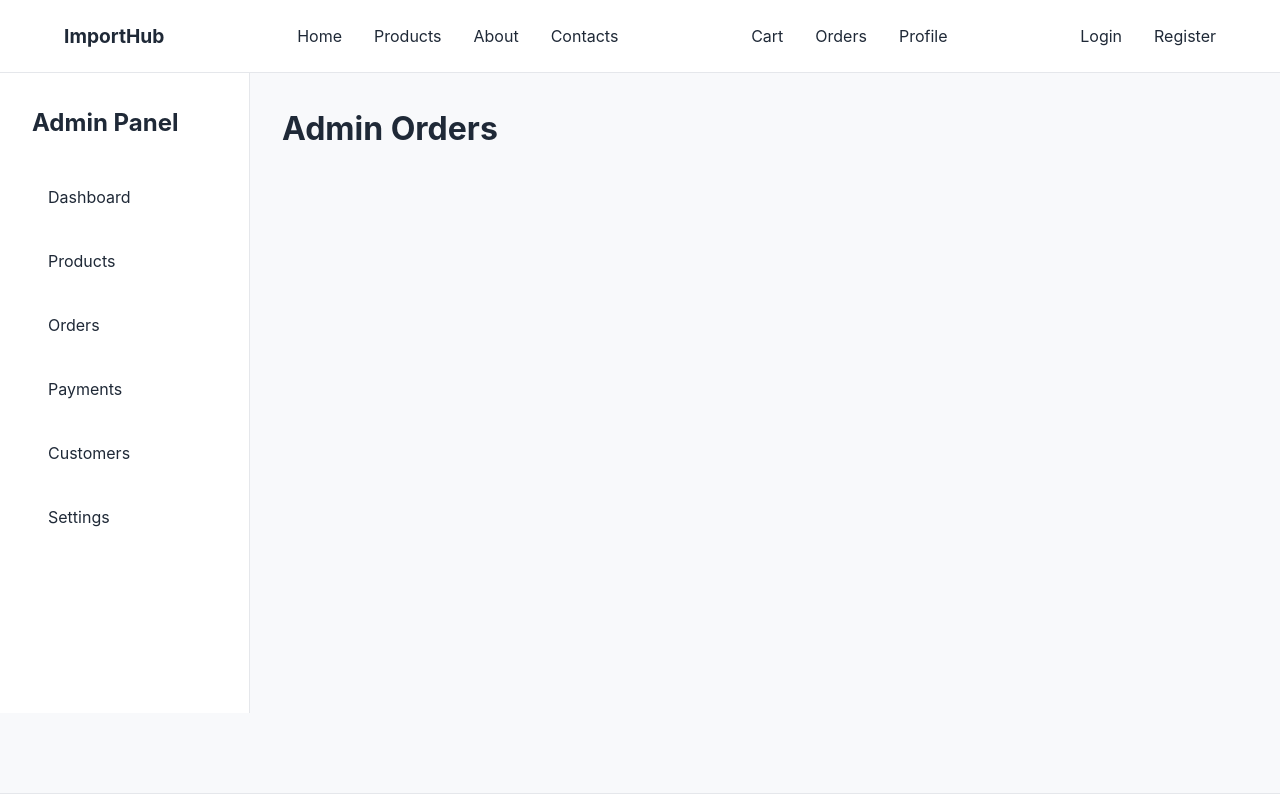
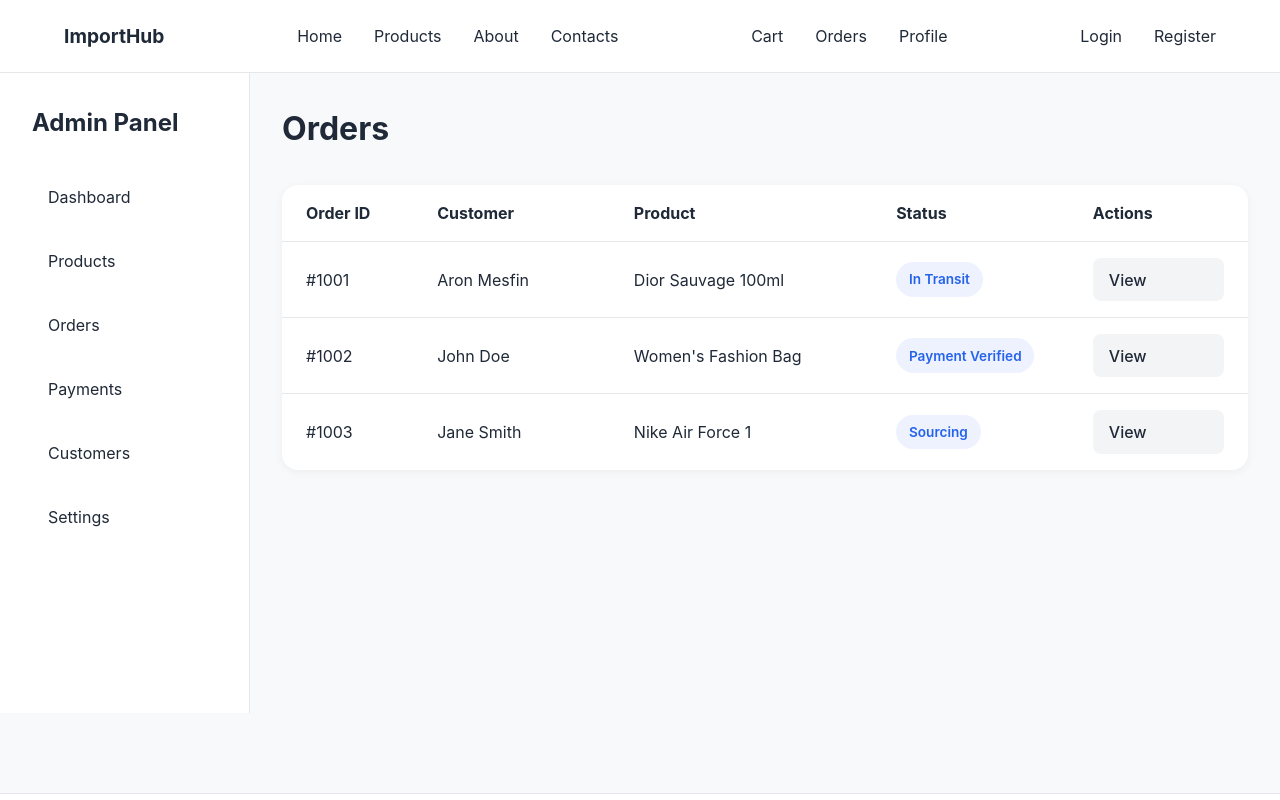
Before and after one commit to Prodaaron/e-commerce, a Next.js app in the folder import-platform/: page /admin/orders in a window 1280 px wide. Shown: the top 800 px of the page. Built offline with nearby package versions, Linux system fonts and the light colour scheme.

Commit message:
Order andproduct page (admin-side) build

```diff
--- a/import-platform/src/app/admin/orders/page.tsx
+++ b/import-platform/src/app/admin/orders/page.tsx
@@ -1,7 +1,69 @@
+import Link from "next/link";
+import "@/styles/admin.css";
+
 export default function AdminOrdersPage() {
+  const orders = [
+    {
+      id: "1001",
+      customer: "Aron Mesfin",
+      product: "Dior Sauvage 100ml",
+      status: "In Transit",
+    },
+    {
+      id: "1002",
+      customer: "John Doe",
+      product: "Women's Fashion Bag",
+      status: "Payment Verified",
+    },
+    {
+      id: "1003",
+      customer: "Jane Smith",
+      product: "Nike Air Force 1",
+      status: "Sourcing",
+    },
+  ];
+
   return (
-    <div>
-      <h1>Admin Orders</h1>
-    </div>
+    <>
+      <div className="admin-page-header">
+        <h1>Orders</h1>
+      </div>
+
+      <div className="admin-table">
+        <div className="admin-table-head admin-orders-grid">
+          <span>Order ID</span>
+          <span>Customer</span>
+          <span>Product</span>
+          <span>Status</span>
+          <span>Actions</span>
+        </div>
+
+        {orders.map((order) => (
+          <div
+            key={order.id}
+            className="admin-table-row admin-orders-grid"
+          >
+            <span>#{order.id}</span>
+
+            <span>{order.customer}</span>
+
+            <span>{order.product}</span>
+
+            <span>
+              <span className="status-badge">
+                {order.status}
+              </span>
+            </span>
+
+            <Link
+              href={`/admin/orders/${order.id}`}
+              className="admin-secondary-button"
+            >
+              View
+            </Link>
+          </div>
+        ))}
+      </div>
+    </>
   );
 }
--- a/import-platform/src/styles/admin.css
+++ b/import-platform/src/styles/admin.css
@@ -72,3 +72,148 @@
   font-size: 2rem;
   font-weight: 700;
 }
+
+.admin-page-header {
+  display: flex;
+
+  justify-content: space-between;
+
+  align-items: center;
+
+  margin-bottom: 2rem;
+}
+
+.admin-primary-button {
+  background: var(--primary);
+
+  color: white;
+
+  padding: 0.9rem 1.25rem;
+
+  border-radius: 10px;
+
+  font-weight: 600;
+}
+
+.admin-table {
+  background: white;
+
+  border-radius: 16px;
+
+  overflow: hidden;
+
+  box-shadow:
+    0 2px 10px rgba(0,0,0,0.05);
+}
+
+.admin-table-head,
+.admin-table-row {
+  display: grid;
+
+  grid-template-columns:
+    2fr
+    1fr
+    1fr
+    1fr;
+
+  padding: 1rem 1.5rem;
+
+  align-items: center;
+}
+
+.admin-table-head {
+  font-weight: 700;
+
+  border-bottom:
+    1px solid var(--border);
+}
+
+.admin-table-row {
+  border-bottom:
+    1px solid var(--border);
+}
+
+.admin-table-row:last-child {
+  border-bottom: none;
+}
+
+.admin-actions {
+  display: flex;
+  gap: 0.5rem;
+}
+
+.admin-actions button {
+  padding: 0.5rem 0.8rem;
+
+  border-radius: 8px;
+
+  background: #f3f4f6;
+}
+
+.admin-orders-grid {
+  grid-template-columns:
+    1fr
+    1.5fr
+    2fr
+    1.5fr
+    1fr;
+}
+
+.status-badge {
+  display: inline-block;
+
+  padding: 0.45rem 0.8rem;
+
+  border-radius: 999px;
+
+  background: #eef2ff;
+
+  color: var(--primary);
+
+  font-size: 0.85rem;
+
+  font-weight: 600;
+}
+
+.admin-secondary-button {
+  padding: 0.6rem 1rem;
+
+  border-radius: 8px;
+
+  background: #f3f4f6;
+
+  font-weight: 500;
+}
+
+.admin-card {
+  background: white;
+
+  padding: 1.5rem;
+
+  border-radius: 16px;
+
+  margin-bottom: 1.5rem;
+
+  box-shadow:
+    0 2px 10px rgba(0, 0, 0, 0.05);
+}
+
+.admin-card h3 {
+  margin-bottom: 1rem;
+}
+
+.admin-card p {
+  margin-bottom: 0.5rem;
+}
+
+.admin-select {
+  width: 100%;
+
+  padding: 0.9rem 1rem;
+
+  border: 1px solid var(--border);
+
+  border-radius: 10px;
+
+  margin-bottom: 1rem;
+}
```
Also changed, not shown: import-platform/src/app/admin/orders/[id]/page.tsx (added, +52 -0 lines), import-platform/src/app/admin/products/page.tsx (+55 -3 lines), import-platform/src/constants/orderStatus.ts (added, +12 -0 lines), import-platform/src/constants/productStatus.ts (added, +7 -0 lines).
